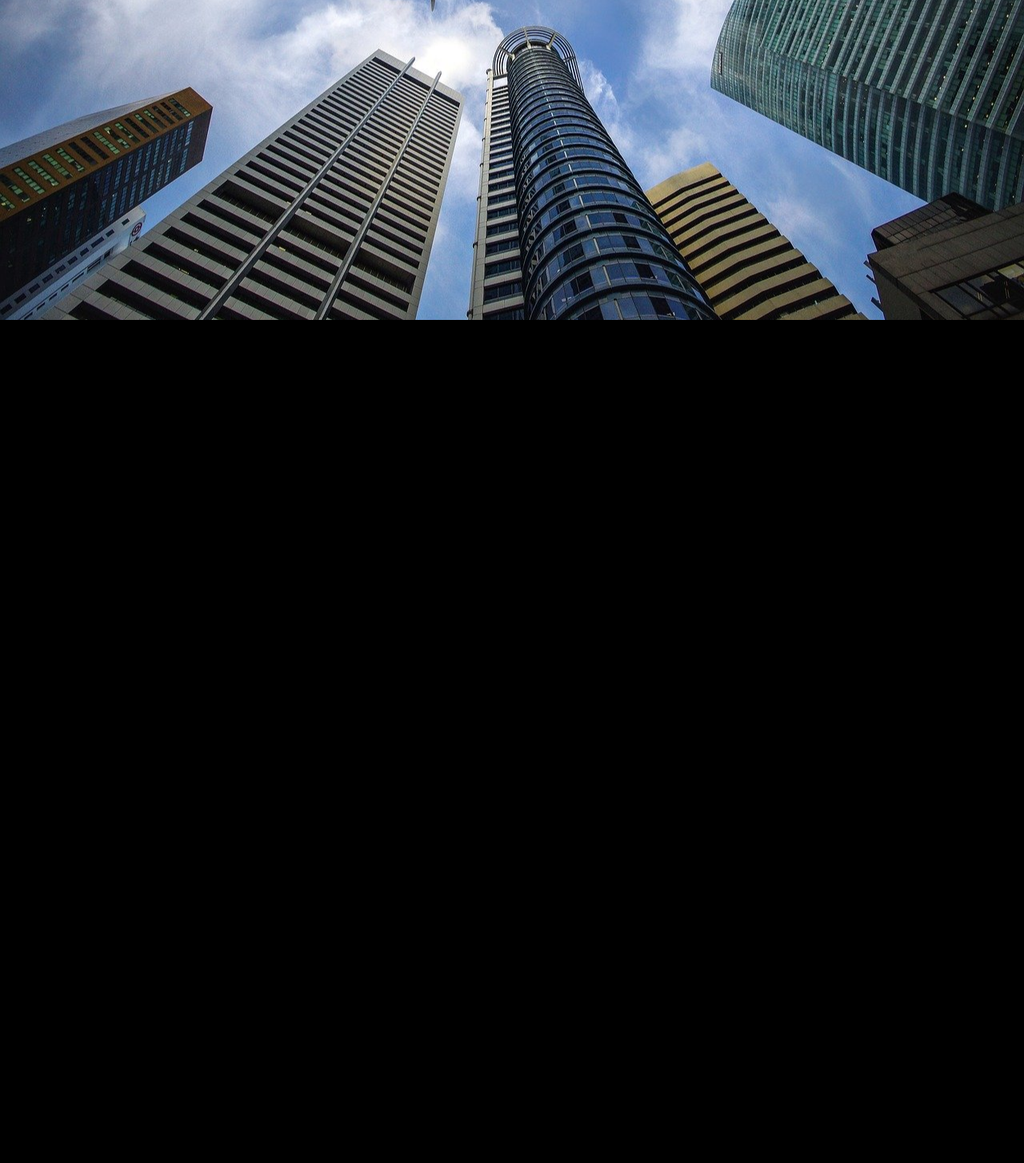
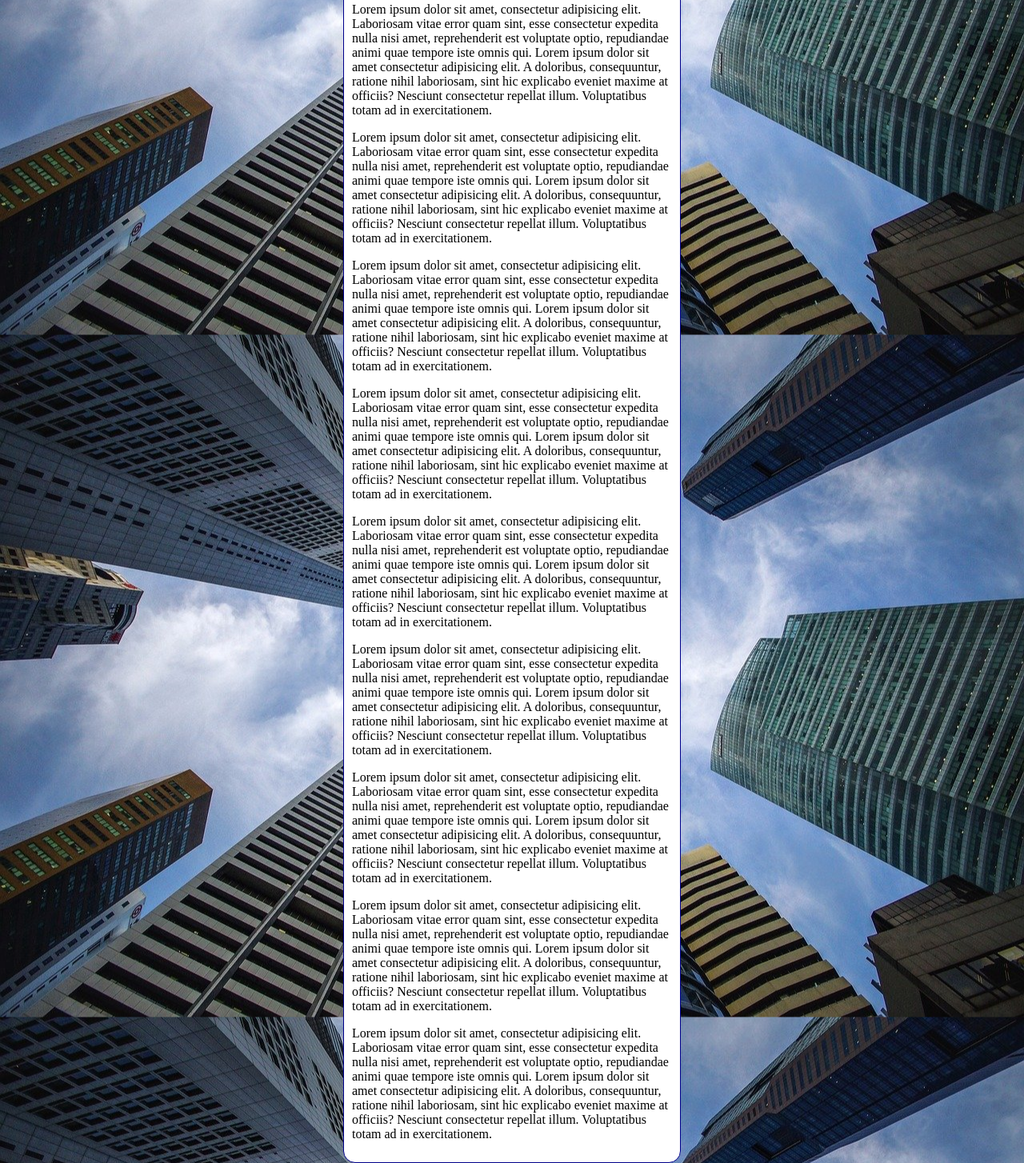
Before and after one commit to MatheusAraujoBorsato/html-css, a plain HTML site: page exercicios/exe022/fundo006.html in a window 1280 px wide. Shown: the part 416-1870 px from the top of the page at 80% size. Before the commit the page ends 816 px from the top, so only its background shows below. Drawn offline with Linux system fonts and the light colour scheme.

Commit message:
Update fundo006.html

```diff
--- a/exercicios/exe022/fundo006.html
+++ b/exercicios/exe022/fundo006.html
@@ -30,6 +30,16 @@
         <h1>Teste de Imagem de Fundo</h1>
 
         <p>Lorem ipsum dolor sit amet, consectetur adipisicing elit. Laboriosam vitae error quam sint, esse consectetur expedita nulla nisi amet, reprehenderit est voluptate optio, repudiandae animi quae tempore iste omnis qui. Lorem ipsum dolor sit amet consectetur adipisicing elit. A doloribus, consequuntur, ratione nihil laboriosam, sint hic explicabo eveniet maxime at officiis? Nesciunt consectetur repellat illum. Voluptatibus totam ad in exercitationem.</p>
+        <p>Lorem ipsum dolor sit amet, consectetur adipisicing elit. Laboriosam vitae error quam sint, esse consectetur expedita nulla nisi amet, reprehenderit est voluptate optio, repudiandae animi quae tempore iste omnis qui. Lorem ipsum dolor sit amet consectetur adipisicing elit. A doloribus, consequuntur, ratione nihil laboriosam, sint hic explicabo eveniet maxime at officiis? Nesciunt consectetur repellat illum. Voluptatibus totam ad in exercitationem.</p>
+        <p>Lorem ipsum dolor sit amet, consectetur adipisicing elit. Laboriosam vitae error quam sint, esse consectetur expedita nulla nisi amet, reprehenderit est voluptate optio, repudiandae animi quae tempore iste omnis qui. Lorem ipsum dolor sit amet consectetur adipisicing elit. A doloribus, consequuntur, ratione nihil laboriosam, sint hic explicabo eveniet maxime at officiis? Nesciunt consectetur repellat illum. Voluptatibus totam ad in exercitationem.</p>
+        <p>Lorem ipsum dolor sit amet, consectetur adipisicing elit. Laboriosam vitae error quam sint, esse consectetur expedita nulla nisi amet, reprehenderit est voluptate optio, repudiandae animi quae tempore iste omnis qui. Lorem ipsum dolor sit amet consectetur adipisicing elit. A doloribus, consequuntur, ratione nihil laboriosam, sint hic explicabo eveniet maxime at officiis? Nesciunt consectetur repellat illum. Voluptatibus totam ad in exercitationem.</p>
+        <p>Lorem ipsum dolor sit amet, consectetur adipisicing elit. Laboriosam vitae error quam sint, esse consectetur expedita nulla nisi amet, reprehenderit est voluptate optio, repudiandae animi quae tempore iste omnis qui. Lorem ipsum dolor sit amet consectetur adipisicing elit. A doloribus, consequuntur, ratione nihil laboriosam, sint hic explicabo eveniet maxime at officiis? Nesciunt consectetur repellat illum. Voluptatibus totam ad in exercitationem.</p>
+        <p>Lorem ipsum dolor sit amet, consectetur adipisicing elit. Laboriosam vitae error quam sint, esse consectetur expedita nulla nisi amet, reprehenderit est voluptate optio, repudiandae animi quae tempore iste omnis qui. Lorem ipsum dolor sit amet consectetur adipisicing elit. A doloribus, consequuntur, ratione nihil laboriosam, sint hic explicabo eveniet maxime at officiis? Nesciunt consectetur repellat illum. Voluptatibus totam ad in exercitationem.</p>
+        <p>Lorem ipsum dolor sit amet, consectetur adipisicing elit. Laboriosam vitae error quam sint, esse consectetur expedita nulla nisi amet, reprehenderit est voluptate optio, repudiandae animi quae tempore iste omnis qui. Lorem ipsum dolor sit amet consectetur adipisicing elit. A doloribus, consequuntur, ratione nihil laboriosam, sint hic explicabo eveniet maxime at officiis? Nesciunt consectetur repellat illum. Voluptatibus totam ad in exercitationem.</p>
+        <p>Lorem ipsum dolor sit amet, consectetur adipisicing elit. Laboriosam vitae error quam sint, esse consectetur expedita nulla nisi amet, reprehenderit est voluptate optio, repudiandae animi quae tempore iste omnis qui. Lorem ipsum dolor sit amet consectetur adipisicing elit. A doloribus, consequuntur, ratione nihil laboriosam, sint hic explicabo eveniet maxime at officiis? Nesciunt consectetur repellat illum. Voluptatibus totam ad in exercitationem.</p>
+        <p>Lorem ipsum dolor sit amet, consectetur adipisicing elit. Laboriosam vitae error quam sint, esse consectetur expedita nulla nisi amet, reprehenderit est voluptate optio, repudiandae animi quae tempore iste omnis qui. Lorem ipsum dolor sit amet consectetur adipisicing elit. A doloribus, consequuntur, ratione nihil laboriosam, sint hic explicabo eveniet maxime at officiis? Nesciunt consectetur repellat illum. Voluptatibus totam ad in exercitationem.</p>
+        <p>Lorem ipsum dolor sit amet, consectetur adipisicing elit. Laboriosam vitae error quam sint, esse consectetur expedita nulla nisi amet, reprehenderit est voluptate optio, repudiandae animi quae tempore iste omnis qui. Lorem ipsum dolor sit amet consectetur adipisicing elit. A doloribus, consequuntur, ratione nihil laboriosam, sint hic explicabo eveniet maxime at officiis? Nesciunt consectetur repellat illum. Voluptatibus totam ad in exercitationem.</p>
+        <p>Lorem ipsum dolor sit amet, consectetur adipisicing elit. Laboriosam vitae error quam sint, esse consectetur expedita nulla nisi amet, reprehenderit est voluptate optio, repudiandae animi quae tempore iste omnis qui. Lorem ipsum dolor sit amet consectetur adipisicing elit. A doloribus, consequuntur, ratione nihil laboriosam, sint hic explicabo eveniet maxime at officiis? Nesciunt consectetur repellat illum. Voluptatibus totam ad in exercitationem.</p>
     </main>
 </body>
 </html>
```
